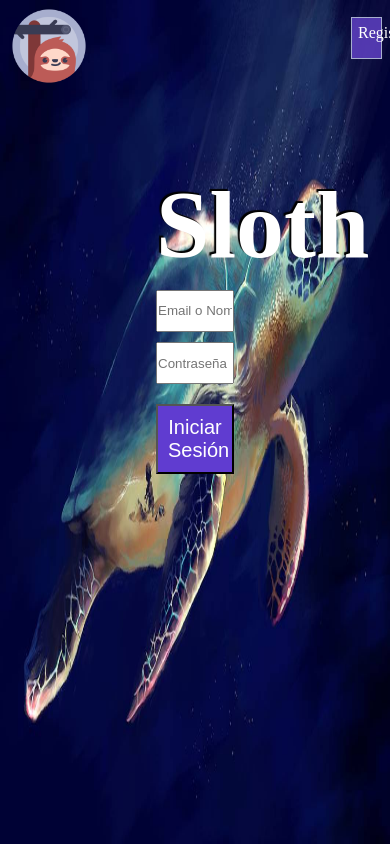
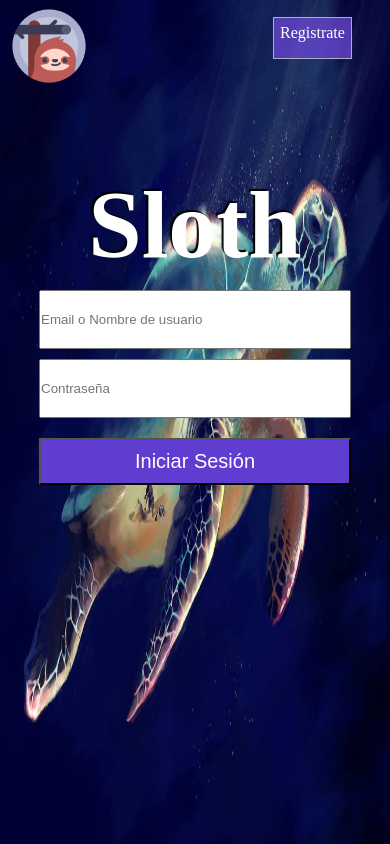
Before and after one commit to lucasan746/Proyecto, a PHP site: page /login.php in a window 390 px wide; the page is wider, and only the part inside the window is pictured. Run offline with PHP 8.4, Linux system fonts and the light colour scheme.

Commit message:
Responsive login

```diff
--- a/css/style.css
+++ b/css/style.css
@@ -124,6 +124,12 @@ body{
       border-radius: 5%;
     }
     .titulog{
+      font-size: 6rem;
+      color: white;
+      text-shadow: -2px -2px 1px #000;
+
+    }
+    .titulog2{
       font-size: 6rem;
       color: white;
       text-shadow: -2px -2px 1px #000;
@@ -782,6 +788,20 @@ top: 21px;
 }
 .texto2{
   width: 60%;
-}}
+}
 /* fin index */
+/* Login */
+.botoninic{
+  left: 70%;
+  width: fit-content;
+}
+.login{
+  width: 80vw;
+}
+.login input{
+  width: 80vw;
+  height: 7vh;
+}
+}
+/* Fin login */
 /* FIN celular */
--- a/login.php
+++ b/login.php
@@ -3,6 +3,8 @@
 <html lang="es" dir="ltr">
   <head>
     <link rel="stylesheet" href="css/style.css">
+    <meta name="viewport"
+    content="width=device-width, initial-scale=1">
     <meta charset="utf-8">
     <title>Login</title>
   </head>
@@ -10,7 +12,7 @@
     <section class="cajalogin" id="<?= $imagenes[$alea] ?>">
       <a href="index.php"><img src="images/icon-lazy.png" alt="icono"  class="iconoprin"></a>
       <article class="login">
-        <h1 class="titulog">Sloth</h1>
+        <h1 class="titulog2">Sloth</h1>
 
         <form class="iniciases" action="home.php" method="post">
           <label for="email"></label>
```
